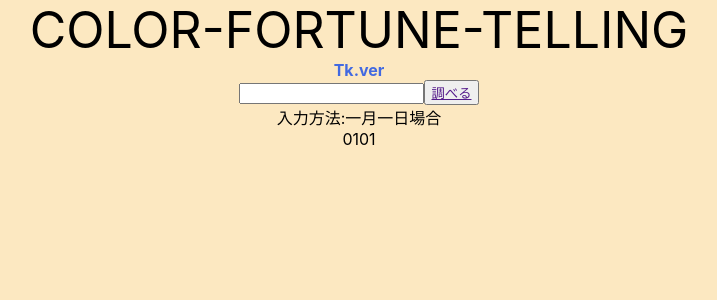
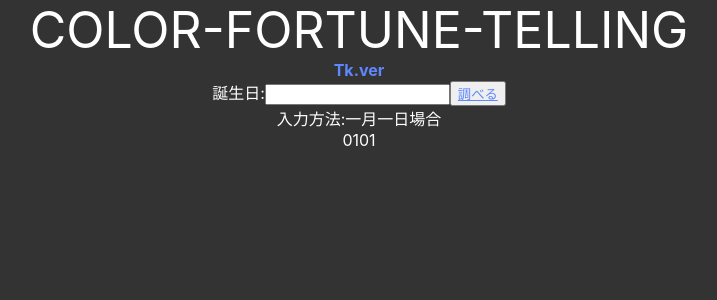
Before and after one commit to SatakeYusuke19920527/color-fortune-telling, a React (Create React App) app: page /tkpage in a window 1280 px wide. Shown: the top 300 px of the page, without its empty margins (281-998 px from the left). Built offline with nearby package versions, Linux system fonts and the light colour scheme.

Commit message:
制作中

```diff
--- a/src/pages/TkPage.js
+++ b/src/pages/TkPage.js
@@ -1,4 +1,5 @@
 import React,{useState} from 'react'
+import { Link } from 'react-router-dom'
 import "../styles/TkPage.css"
 
 
@@ -15,8 +16,8 @@ const TkPage = () => {
   const hyouji = () => {
     console.log(text)
     console.log(error)
-    if (text === "") {
-      setError('何か文字を入力してください')
+    if (!isNaN()) {
+      setError('数値を入力してください')
       setText1('')
     } else {
       setText1(text)
@@ -33,8 +34,9 @@ const TkPage = () => {
         <title>color-fortune-telling TkPage.ver</title>
       </head> */}
     <div><p className='text-size'>COLOR-FORTUNE-TELLING</p><p className="tk-color">Tk.ver</p></div>
-    <p><input type="text" value={text} onChange={handleChange} className='input-size'/>
-    <button onClick={hyouji}><a href={text2}>調べる</a></button></p>
+    <p><label>誕生日:</label><input type="text" value={text} onChange={handleChange} className='input-size'/>
+    <button onClick={hyouji}><a href={text2} className='buttoncolor'>調べる</a></button></p>
+    <p>{error}</p>
     <p>入力方法:一月一日場合</p>
     <p>0101</p>
     </div>
--- a/src/styles/TkPage.css
+++ b/src/styles/TkPage.css
@@ -2,16 +2,21 @@
     text-align: center;
     width: 100vw;
     height: 100vh;
-    background-color: rgb(252, 232, 193);
+    background-color: rgb(51, 51, 51);
+    color:white;
 
 }
 .text-size{
     font-size: 50px;
 }
 .tk-color{
-    color: royalblue;
+    color: rgb(95, 135, 255);
     font-weight: bolder;
 }
 .imput-size{
     width: 10%;
 }
+.buttoncolor{
+    color: rgb(95, 135, 255);
+    text-align: center;
+}
```
Also changed, not shown: 1 other file (tests, documents, lock files or other folders).
